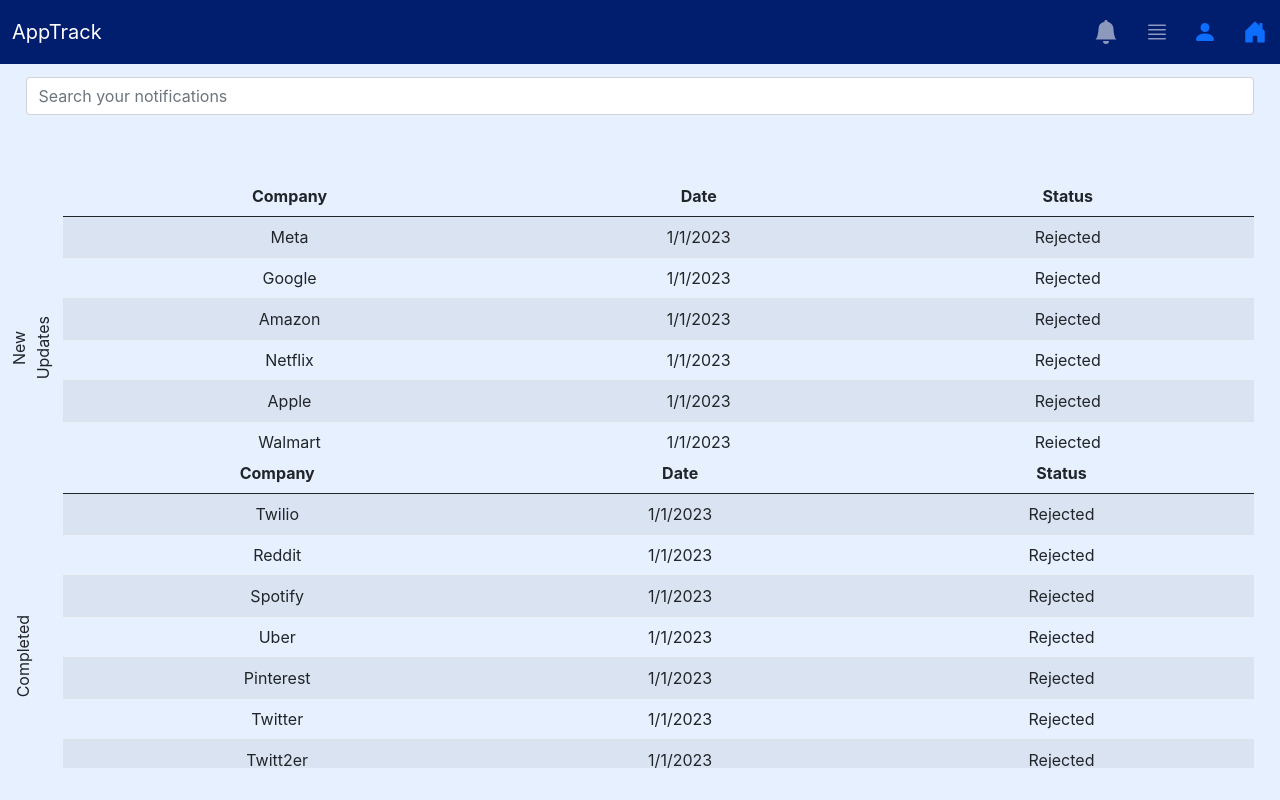
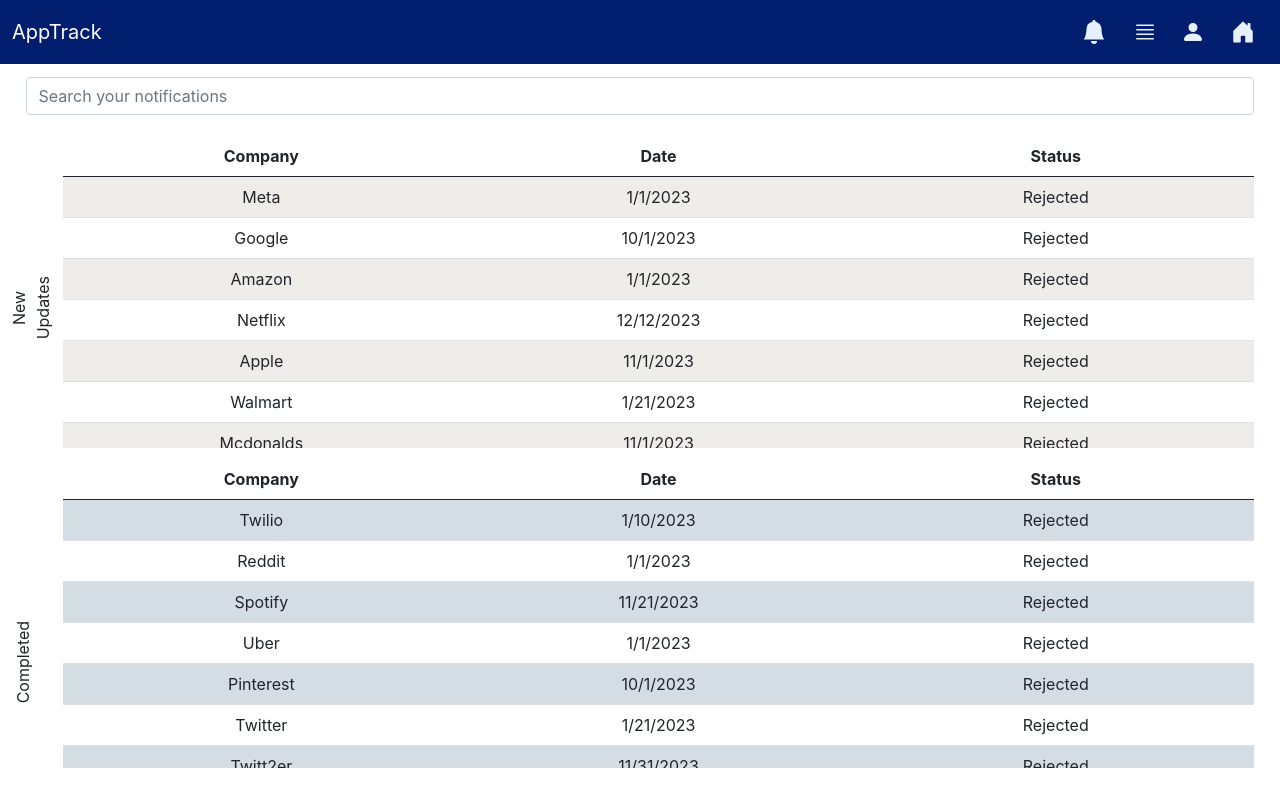
Before and after one commit to akhorana14/AppTrack, a React (Create React App) app in the folder frontend/: page /dashboard in a window 1280 px wide. Built offline with nearby package versions, Linux system fonts and the light colour scheme.

Commit message:
meeting edits

```diff
--- a/frontend/src/App.js
+++ b/frontend/src/App.js
@@ -14,7 +14,7 @@
     <Router>
         <Routes>
             <Route path="/calendar" element={<Calendar />} />
-            <Route path="/signin" element={<SignIn />} />
+            <Route path="/" element={<SignIn />} />
             <Route path="/company/:company" element={<Company />} />
             <Route path="/dashboard" element={<Dashboard />} />
         </Routes>
--- a/frontend/src/components/GoogleAuth/GoogleAuth.jsx
+++ b/frontend/src/components/GoogleAuth/GoogleAuth.jsx
@@ -1,5 +1,6 @@
 import React, { useEffect, useRef,} from 'react';
 import Button from 'react-bootstrap/esm/Button';
+import {Google} from 'react-bootstrap-icons';
 
 const GOOGLE_IDENTITY_URL = 'https://accounts.google.com/gsi/client';
 const clientId = process.env.REACT_APP_GOOGLE_OAUTH_CLIENT_ID;
@@ -13,8 +14,8 @@
 
 function GoogleButton(props) {
     return (
-        <Button variant="dark" onClick={props.authFunction}>
-            Sign In With Google
+        <Button variant="dark" onClick={props.authFunction} className="m-2 d-flex align-items-center">
+            <Google style={{"margin-right":"5px"}}></Google> Sign In With Google
         </Button>
     )
 }
--- a/frontend/src/components/Navbar/Navbar.jsx
+++ b/frontend/src/components/Navbar/Navbar.jsx
@@ -48,7 +48,7 @@
         <Navbar.Toggle aria-controls="basic-navbar-nav" />
         <Navbar.Collapse id="basic-navbar-nav">
 
-          <Nav className="position-absolute end-0"> {/* align below items to the right */}
+          <Nav className="ms-auto"> {/* align below items to the right */}
             <NavDropdown title={navNotifications} id="notifications" align="end">
               <div className='notificationHeading'>
                 <p className='headingNotification'>Notifications</p>
@@ -67,6 +67,9 @@
               <NavDropdown.Item href="#action/4.3">
                 Companies</NavDropdown.Item>
 
+              <NavDropdown.Item href="#action/4.1">
+                Sign In</NavDropdown.Item>
+
               <NavDropdown.Divider />
               <NavDropdown.Item href="#action/4.4">
                 Settings
--- a/frontend/src/pages/Dashboard/Dashboard.css
+++ b/frontend/src/pages/Dashboard/Dashboard.css
@@ -2,6 +2,7 @@
     max-height:100%;
     padding:0;
     margin:0;
+
  }
 
 #left-side-label-container {
@@ -22,7 +23,7 @@
     height:40vh;
     width:100%;
     margin:auto;
-    padding-top: 15vh;
+    padding-top: 5vh;
     overflow-y: scroll;
 }
 
@@ -30,7 +31,7 @@
     height:40vh;
     width:100%;
     margin:auto;
-    padding-top: 14.5vh;
+    padding-top: 16vh;
     overflow-y: scroll;
 }
 
@@ -61,3 +62,7 @@
 .table-striped>tbody>tr:nth-child(odd)>th {
    background-color: var(--apptrack-light-blue);
  }
+
+ td {
+     width: 33.3%;
+ }
--- a/frontend/src/pages/Dashboard/Dashboard.jsx
+++ b/frontend/src/pages/Dashboard/Dashboard.jsx
@@ -4,21 +4,21 @@
 import '../../static/globals.css';
 
 let sampleNewUpdate = [{ "Company": "Meta", "Date": "1/1/2023", "Status": "Rejected" },
-{ "Company": "Google", "Date": "1/1/2023", "Status": "Rejected" },
+{ "Company": "Google", "Date": "10/1/2023", "Status": "Rejected" },
 { "Company": "Amazon", "Date": "1/1/2023", "Status": "Rejected" },
-{ "Company": "Netflix", "Date": "1/1/2023", "Status": "Rejected" },
-{ "Company": "Apple", "Date": "1/1/2023", "Status": "Rejected" },
-{ "Company": "Walmart", "Date": "1/1/2023", "Status": "Rejected" },
-{ "Company": "Mcdonalds", "Date": "1/1/2023", "Status": "Rejected" }]
+{ "Company": "Netflix", "Date": "12/12/2023", "Status": "Rejected" },
+{ "Company": "Apple", "Date": "11/1/2023", "Status": "Rejected" },
+{ "Company": "Walmart", "Date": "1/21/2023", "Status": "Rejected" },
+{ "Company": "Mcdonalds", "Date": "11/1/2023", "Status": "Rejected" }]
 
-let sampleCompleted = [ {"Company": "Twilio", "Date":"1/1/2023", "Status":"Rejected"} ,
+let sampleCompleted = [ {"Company": "Twilio", "Date":"1/10/2023", "Status":"Rejected"} ,
                         {"Company": "Reddit", "Date":"1/1/2023", "Status":"Rejected"} ,
-                        {"Company": "Spotify", "Date":"1/1/2023", "Status":"Rejected"} ,
+                        {"Company": "Spotify", "Date":"11/21/2023", "Status":"Rejected"} ,
                         {"Company": "Uber", "Date":"1/1/2023", "Status":"Rejected"} ,
-                        {"Company": "Pinterest", "Date":"1/1/2023", "Status":"Rejected"},
-                        {"Company": "Twitter", "Date":"1/1/2023", "Status":"Rejected"},
-                        {"Company": "Twitt2er", "Date":"1/1/2023", "Status":"Rejected"},
-                        {"Company": "Twitt3er", "Date":"1/1/2023", "Status":"Rejected"},
+                        {"Company": "Pinterest", "Date":"10/1/2023", "Status":"Rejected"},
+                        {"Company": "Twitter", "Date":"1/21/2023", "Status":"Rejected"},
+                        {"Company": "Twitt2er", "Date":"11/31/2023", "Status":"Rejected"},
+                        {"Company": "Twitt3er", "Date":"1/12/2023", "Status":"Rejected"},
                         {"Company": "Twitt5er", "Date":"1/1/2023", "Status":"Rejected"},
                       ]
 
--- a/frontend/src/pages/SignIn/SignIn.css
+++ b/frontend/src/pages/SignIn/SignIn.css
@@ -1,5 +1,6 @@
-body {
+.body-signin {
     background-color: #E6F0FF;
+    height:100%;
 }
 
 .centersquare {
--- a/frontend/src/pages/SignIn/SignIn.jsx
+++ b/frontend/src/pages/SignIn/SignIn.jsx
@@ -4,7 +4,7 @@
 
 function SignIn() {
     return (
-        <div className="body">
+        <div className="body-signin">
             <Navbar />
             <div className="centersquare">
                 <h1>Welcome to AppTrack</h1>
--- a/frontend/src/static/globals.css
+++ b/frontend/src/static/globals.css
@@ -1,5 +1,7 @@
 :root {
     --apptrack-primary: #001D6E;
     --apptrack-secondary: #FEE2C5;
-    --apptrack-primary-light: #E6F0FF;
+    --apptrack-light: #E6F0FF;
+    --apptrack-light-blue: #dfe9f0;
+    --apptrack-light-beige: #fcfaf7;
 }
```
